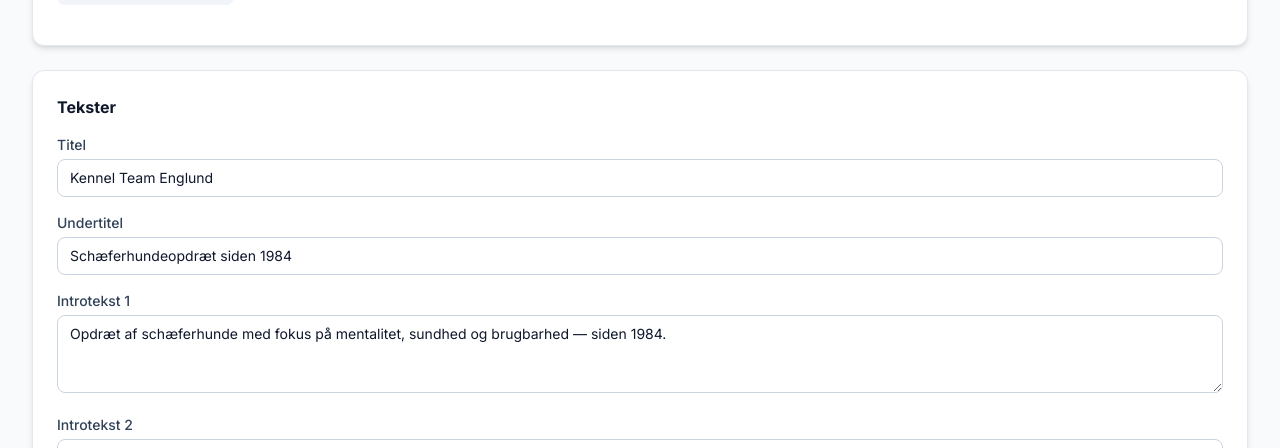
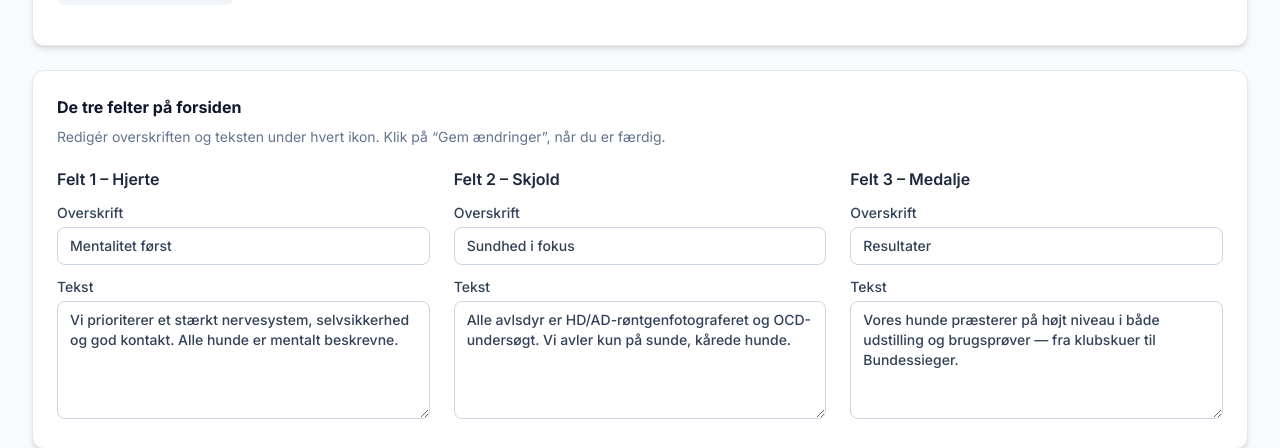
Before and after one commit to marienlund/kennel-englund, a Next.js app: page /admin/forside in a window 1280 px wide. Shown: the part 504-952 px from the top of the page. Built offline with nearby package versions, Linux system fonts and the light colour scheme; no server answers; the database is empty.

Commit message:
Make the three homepage feature panels editable (#4)

```diff
--- a/src/app/admin/forside/page.tsx
+++ b/src/app/admin/forside/page.tsx
@@ -3,8 +3,9 @@
 import { useEffect, useState, useRef } from 'react'
 import { createClient } from '@/lib/supabase/client'
 import { Save, Upload, Image as ImageIcon } from 'lucide-react'
+import { HOME_FEATURE_DEFAULTS, HOME_FEATURE_FIELDS } from '@/lib/home-features'
 
-interface SiteSettings {
+type SiteSettings = typeof HOME_FEATURE_DEFAULTS & {
   hero_image_url: string
   hero_title: string
   hero_subtitle: string
@@ -13,6 +14,7 @@ interface SiteSettings {
 }
 
 const DEFAULTS: SiteSettings = {
+  ...HOME_FEATURE_DEFAULTS,
   hero_image_url: '',
   hero_title: 'Kennel Team Englund',
   hero_subtitle: 'Schæferhundeopdræt siden 1984',
@@ -30,41 +32,40 @@ export default function AdminForsidePage() {
   const fileRef = useRef<HTMLInputElement>(null)
 
   useEffect(() => {
-    loadSettings()
-  }, [])
-
+    let cancelled = false
     async function loadSettings() {
       try {
         const supabase = createClient()
         const { data, error } = await supabase.from('site_settings').select('id, value')
         if (error) throw error
-
         const loaded: Partial<SiteSettings> = {}
         for (const row of data || []) {
-        if (row.id in DEFAULTS) {
+          if (Object.hasOwn(DEFAULTS, row.id)) {
             loaded[row.id as keyof SiteSettings] = row.value
           }
         }
-      setSettings({ ...DEFAULTS, ...loaded })
+        if (!cancelled) setSettings({ ...DEFAULTS, ...loaded })
       } catch {
-      setNoTable(true)
+        if (!cancelled) setNoTable(true)
       } finally {
-      setLoading(false)
+        if (!cancelled) setLoading(false)
       }
     }
+    void loadSettings()
+    return () => { cancelled = true }
+  }, [])
 
   async function handleSave() {
+    if (saving || uploading || noTable) return
     setSaving(true)
     setMessage(null)
     try {
       const supabase = createClient()
-      const entries = Object.entries(settings)
-      for (const [key, value] of entries) {
-        const { error } = await supabase
-          .from('site_settings')
-          .upsert({ id: key, value, updated_at: new Date().toISOString() })
+      const updatedAt = new Date().toISOString()
+      const { error } = await supabase.from('site_settings').upsert(
+        Object.entries(settings).map(([id, value]) => ({ id, value, updated_at: updatedAt }))
+      )
       if (error) throw error
-      }
       setMessage({ type: 'success', text: 'Indstillinger gemt!' })
     } catch {
       setMessage({ type: 'error', text: 'Kunne ikke gemme. Er Supabase konfigureret og SQL kørt?' })
@@ -92,7 +93,7 @@ export default function AdminForsidePage() {
         .from('dog-photos')
         .getPublicUrl(fileName)
 
-      setSettings({ ...settings, hero_image_url: urlData.publicUrl })
+      setSettings(current => ({ ...current, hero_image_url: urlData.publicUrl }))
       setMessage({ type: 'success', text: 'Billede uploadet! Husk at gemme.' })
     } catch {
       setMessage({ type: 'error', text: 'Kunne ikke uploade billede. Tjek at dog-photos bucket eksisterer.' })
@@ -111,7 +112,7 @@ export default function AdminForsidePage() {
         <h1 className="text-2xl font-bold text-slate-900">Forside</h1>
         <button
           onClick={handleSave}
-          disabled={saving || noTable}
+          disabled={saving || uploading || noTable}
           className="inline-flex items-center gap-2 bg-blue-700 hover:bg-blue-800 disabled:bg-blue-400 text-white font-semibold px-4 py-2 rounded-lg transition-colors text-sm"
         >
           <Save size={16} /> {saving ? 'Gemmer...' : 'Gem ændringer'}
@@ -120,12 +121,12 @@ export default function AdminForsidePage() {
 
       {noTable && (
         <div className="bg-yellow-50 border border-yellow-200 text-yellow-800 rounded-lg px-4 py-3 text-sm mb-4">
-          ⚠️ Tabellen <code>site_settings</code> findes ikke endnu. Kør SQL-scriptet <code>supabase-site-settings.sql</code> i Supabase SQL Editor først.
+          Indstillingerne kunne ikke indlæses. Genindlæs siden for at prøve igen.
         </div>
       )}
 
       {message && (
-        <div className={`rounded-lg px-4 py-3 text-sm mb-4 ${
+        <div role="status" className={`rounded-lg px-4 py-3 text-sm mb-4 ${
           message.type === 'success'
             ? 'bg-green-50 border border-green-200 text-green-800'
             : 'bg-red-50 border border-red-200 text-red-800'
@@ -134,7 +135,7 @@ export default function AdminForsidePage() {
         </div>
       )}
 
-      <div className="space-y-6">
+      <fieldset disabled={saving || noTable} className="space-y-6 min-w-0">
         {/* Hero image */}
         <div className="bg-white rounded-xl shadow-md border border-slate-200 p-6">
           <h2 className="font-bold text-slate-900 mb-4 flex items-center gap-2">
@@ -157,7 +158,7 @@ export default function AdminForsidePage() {
             />
             <button
               onClick={() => fileRef.current?.click()}
-              disabled={uploading || noTable}
+              disabled={uploading || saving || noTable}
               className="inline-flex items-center gap-2 bg-slate-100 hover:bg-slate-200 disabled:bg-slate-50 text-slate-700 font-medium px-4 py-2 rounded-lg transition-colors text-sm"
             >
               <Upload size={16} /> {uploading ? 'Uploader...' : 'Upload nyt billede'}
@@ -169,6 +170,30 @@ export default function AdminForsidePage() {
             </div>
           )}
         </div>
+
+        <section className="bg-white rounded-xl shadow-md border border-slate-200 p-6" aria-labelledby="home-features-heading">
+          <h2 id="home-features-heading" className="font-bold text-slate-900 mb-2">De tre felter på forsiden</h2>
+          <p className="text-sm text-slate-500 mb-5">Redigér overskriften og teksten under hvert ikon. Klik på “Gem ændringer”, når du er færdig.</p>
+          <div className="grid grid-cols-1 lg:grid-cols-3 gap-6">
+            {HOME_FEATURE_FIELDS.map(field => (
+              <div key={field.titleKey} className="min-w-0 space-y-3">
+                <h3 className="font-semibold text-slate-800">{field.label}</h3>
+                <label className="block text-sm font-medium text-slate-700">
+                  Overskrift
+                  <input type="text" value={settings[field.titleKey]}
+                    onChange={e => setSettings(current => ({ ...current, [field.titleKey]: e.target.value }))}
+                    className="mt-1 w-full rounded-lg border border-slate-300 px-3 py-2 text-sm focus:ring-2 focus:ring-blue-600 outline-none" />
+                </label>
+                <label className="block text-sm font-medium text-slate-700">
+                  Tekst
+                  <textarea rows={5} value={settings[field.textKey]}
+                    onChange={e => setSettings(current => ({ ...current, [field.textKey]: e.target.value }))}
+                    className="mt-1 w-full rounded-lg border border-slate-300 px-3 py-2 text-sm focus:ring-2 focus:ring-blue-600 outline-none resize-y" />
+                </label>
+              </div>
+            ))}
+          </div>
+        </section>
 
         {/* Text fields */}
         <div className="bg-white rounded-xl shadow-md border border-slate-200 p-6">
@@ -216,7 +241,7 @@ export default function AdminForsidePage() {
             </div>
           </div>
         </div>
-      </div>
+      </fieldset>
     </div>
   )
 }
--- a/src/app/page.tsx
+++ b/src/app/page.tsx
@@ -1,4 +1,5 @@
 import Link from 'next/link'
+import { HOME_FEATURE_DEFAULTS } from '@/lib/home-features'
 import DogCard from '@/components/DogCard'
 import NewsCard from '@/components/NewsCard'
 import { getFeaturedDogs, getLatestNews } from '@/lib/data'
@@ -10,6 +11,7 @@ export const dynamic = 'force-dynamic'
 
 // Default values (fallback if Supabase not available)
 const DEFAULTS = {
+  ...HOME_FEATURE_DEFAULTS,
   hero_image_url: '',
   hero_title: 'Kennel Team Englund',
   hero_subtitle: 'Schæferhundeopdræt siden 1984',
@@ -136,30 +138,27 @@ export default async function HomePage() {
               <div className="w-14 h-14 bg-blue-100 rounded-full flex items-center justify-center mx-auto mb-4">
                 <Heart className="text-blue-700" size={24} />
               </div>
-              <h3 className="font-bold text-lg mb-2">Mentalitet først</h3>
-              <p className="text-slate-600 text-sm">
-                Vi prioriterer et stærkt nervesystem, selvsikkerhed og god kontakt.
-                Alle hunde er mentalt beskrevne.
+              <h3 className="font-bold text-lg mb-2 break-words">{settings.feature_1_title}</h3>
+              <p className="text-slate-600 text-sm whitespace-pre-line break-words">
+                {settings.feature_1_text}
               </p>
             </div>
             <div className="text-center">
               <div className="w-14 h-14 bg-blue-100 rounded-full flex items-center justify-center mx-auto mb-4">
                 <Shield className="text-blue-700" size={24} />
               </div>
-              <h3 className="font-bold text-lg mb-2">Sundhed i fokus</h3>
-              <p className="text-slate-600 text-sm">
-                Alle avlsdyr er HD/AD-røntgenfotograferet og OCD-undersøgt.
-                Vi avler kun på sunde, kårede hunde.
+              <h3 className="font-bold text-lg mb-2 break-words">{settings.feature_2_title}</h3>
+              <p className="text-slate-600 text-sm whitespace-pre-line break-words">
+                {settings.feature_2_text}
               </p>
             </div>
             <div className="text-center">
               <div className="w-14 h-14 bg-blue-100 rounded-full flex items-center justify-center mx-auto mb-4">
                 <Award className="text-blue-700" size={24} />
               </div>
-              <h3 className="font-bold text-lg mb-2">Resultater</h3>
-              <p className="text-slate-600 text-sm">
-                Vores hunde præsterer på højt niveau i både udstilling og brugsprøver —
-                fra klubskuer til Bundessieger.
+              <h3 className="font-bold text-lg mb-2 break-words">{settings.feature_3_title}</h3>
+              <p className="text-slate-600 text-sm whitespace-pre-line break-words">
+                {settings.feature_3_text}
               </p>
             </div>
           </div>
--- /dev/null
+++ b/src/lib/home-features.ts
@@ -0,0 +1,14 @@
+export const HOME_FEATURE_DEFAULTS = {
+  feature_1_title: 'Mentalitet først',
+  feature_1_text: 'Vi prioriterer et stærkt nervesystem, selvsikkerhed og god kontakt. Alle hunde er mentalt beskrevne.',
+  feature_2_title: 'Sundhed i fokus',
+  feature_2_text: 'Alle avlsdyr er HD/AD-røntgenfotograferet og OCD-undersøgt. Vi avler kun på sunde, kårede hunde.',
+  feature_3_title: 'Resultater',
+  feature_3_text: 'Vores hunde præsterer på højt niveau i både udstilling og brugsprøver — fra klubskuer til Bundessieger.',
+}
+
+export const HOME_FEATURE_FIELDS = [
+  { label: 'Felt 1 – Hjerte', titleKey: 'feature_1_title', textKey: 'feature_1_text' },
+  { label: 'Felt 2 – Skjold', titleKey: 'feature_2_title', textKey: 'feature_2_text' },
+  { label: 'Felt 3 – Medalje', titleKey: 'feature_3_title', textKey: 'feature_3_text' },
+] as const
```
Lines whose indentation alone changed are shown as unchanged.
